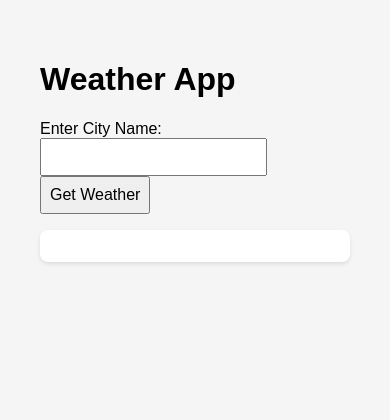
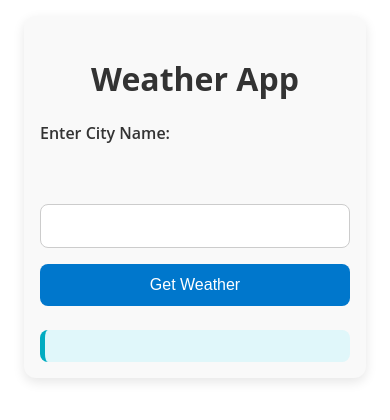
Before and after one commit to jacquetta/ai-weather-app, a website with bundled scripts: page public/index.html in a window 390 px wide. Built offline with nearby package versions, Linux system fonts and the light colour scheme.

Commit message:
Feature & Updated Styles
Updated styling to be responsive on all devices. Added feature of icons of the weather.

```diff
--- a/public/index.html
+++ b/public/index.html
@@ -7,8 +7,8 @@
     <link rel="stylesheet" href="../src/styles/main.css">
 </head>
 <body>
+  <div class="container">
     <h1>Weather App</h1>
-
     <!-- This form allows the user to input a city name and fetch the weather data -->
     <form id="weatherForm">
       <label for="city">Enter City Name:</label><br>
@@ -17,7 +17,7 @@
     </form>
 
     <div id="weatherResult"></div>
-
+  </div>
   <script type="module" src="../src/main.js"></script>
 </body>
 </html>
--- a/src/main.js
+++ b/src/main.js
@@ -22,9 +22,9 @@ document.getElementById("weatherForm").addEventListener("submit", async function
   try {
     const result = await getWeatherForCity(cityInput);
     resultDiv.innerHTML = `
-      <strong>City:</strong> ${result.city}<br>
-      <strong>Temperature:</strong> ${result.temperature}°C<br>
-      <strong>Weather:</strong> ${result.description}
+      <p><strong>Weather in:</strong> ${result.city}<br></p>
+      <p><strong>Temperature:</strong> ${result.temperature}°C<br></p>
+      <p><strong>Condition:</strong> ${result.icon} ${result.description}</p>
     `;
   } catch (error) {
     resultDiv.innerHTML = `<span style="color: red;">Error: ${error.message}</span>`;
--- a/src/styles/main.css
+++ b/src/styles/main.css
@@ -1,19 +1,87 @@
 body {
-    font-family: Arial, sans-serif;
-    padding: 2rem;
-    background: #f5f5f5;
+    font-family: 'Open Sans', sans-serif;
+    font-size: 16px;
+    line-height: 1.6;
+    color: #333;
 }
+
+h1 {
+      font-size: 2rem;
+      margin-bottom: 1rem;
+      text-align: center;
+}
+
+label {
+font-weight: 600;
+}
+
+.container {
+      max-width: 500pc;
+      margin: 2rem auto;
+      padding: 2rem;
+      border-radius: 12px;
+      background:#f9f9f9;
+      box-shadow: 0 4px 12px rgba(0,0,0,0.1);
+}
+
 form {
-      margin-bottom: 1rem;
+      display: flex;
+      flex-direction: column;
+      gap: 1rem;
+}
+
+input[type="text"]{
+      padding: 0.75rem;
+      font-size: 1rem;
+      border: 1px solid #ccc;
+      border-radius: 8px;
 }
 input, button {
       padding: 0.5rem;
       font-size: 1rem;
 }
+
+button[type="submit"]{
+      padding: 0.75rem;
+      background-color: #0077cc;
+      color:#fff;
+      border: none;
+      font-size: 1rem;
+      border-radius: 8px;
+      cursor: pointer;
+      transition: background 0.3s ease;
+}
+
+button:hover{
+      background-color: #005fa3;
+}
+
 #weatherResult {
-      background-color: #fff;
+      margin-top: 1.5rem;
+      font-size: 1.1rem;
+      background-color: #e0f7fa;
       padding: 1rem;
       border-radius: 8px;
-      box-shadow: 0 2px 4px rgba(0,0,0,0.1);
-      max-width: 400px;
+      border-left: 5px solid #00acc1;
+      animation: fadeIn 0.5s ease-in-out;
 }
+
+@keyframes fadeIn {
+      from {
+            opacity: 0;
+      }
+      to {
+            opacity: 1;
+      }
+}
+
+@media (max-width: 600px){
+      .container {
+            margin: 1rem;
+            padding: 1rem;
+      }
+
+      input, button {
+            font-size: 1rem;
+      }
+}
--- a/src/weather.js
+++ b/src/weather.js
@@ -55,17 +55,38 @@ export function getWeatherDescription(code) {
     81: "Moderate rain showers", 82: "Violent rain showers", 95: "Thunderstorm",
     96: "Thunderstorm with slight hail", 99: "Thunderstorm with heavy hail"
   };
-  return weatherCodes[code] || "Unknown weather condition";
+  const weatherIcons = {
+    0: '☀️',
+    1: '🌤',
+    2: '⛅️',
+    3: '☁️',
+    45: '🌫',
+    48: '🌫',
+    51: '🌦',
+    61: '🌧',
+    63: '🌧️',
+    65: '🌧️',
+    71: '🌨️',
+    75: '❄️',
+    80: '🌧️',
+    95: '⛈️',
+    99: '🌩️'
+  };
+return{
+  text: weatherCodes[code] || "Unknown weather condition",
+  icon: weatherIcons[code] || '?'
+}
 }
 
 // Combined function to use in tests
 export async function getWeatherForCity(city) {
   const { latitude, longitude, name } = await getCoordinates(city);
   const { temperature, weathercode } = await getWeather(latitude, longitude);
-  const description = getWeatherDescription(weathercode);
+  const { text, icon } = getWeatherDescription(weathercode);
   return {
     city: name,
     temperature,
-    description
+    description: text,
+    icon
   };
 }
```
Lines whose indentation alone changed are shown as unchanged.
